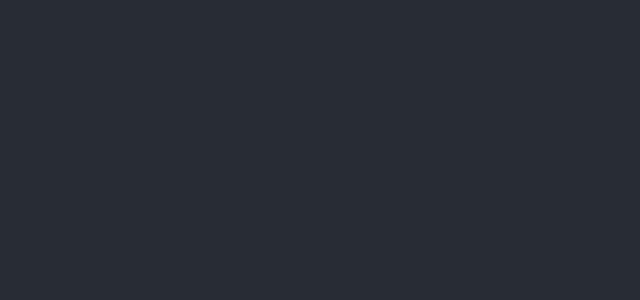
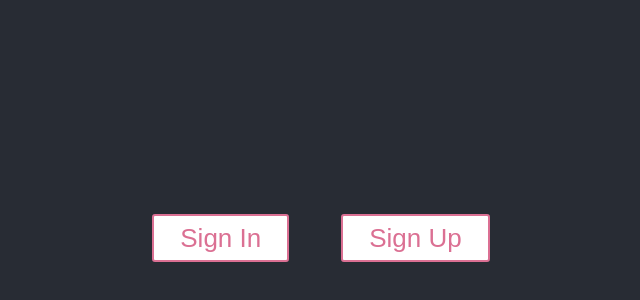
Before and after one commit to BloomTech-Labs/labs-team-home, a React (Create React App) app in the folder frontend/: page / in a window 1280 px wide. Shown: the part 162-462 px from the top of the page, without its empty margins (319-959 px from the left). Built offline with nearby package versions, Linux system fonts and the light colour scheme.

Commit message:
Added Redux to app

```diff
--- a/frontend/src/App.js
+++ b/frontend/src/App.js
@@ -1,12 +1,15 @@
 import React, { Component } from 'react';
 import logo from './logo.svg';
 import './App.css';
+import LandingView from './LandingView/containers/LandingView';
 
 class App extends Component {
 	render() {
 		return (
 			<div className="App">
-				<header className="App-header" />
+				<header className="App-header">
+					<LandingView />
+				</header>
 			</div>
 		);
 	}
--- a/frontend/src/LandingView/components/SignInSignUp.js
+++ b/frontend/src/LandingView/components/SignInSignUp.js
@@ -4,11 +4,13 @@ import Button from '../components/SignInUpButton';
 
 let btn1 = 'Sign In',
 	btn2 = 'Sign Up';
-export default (SignInSignUp = () => {
+const SignInSignUp = () => {
 	return (
 		<div>
 			<Button btnprop={btn1} />
 			<Button btnprop={btn2} />
 		</div>
 	);
-});
+};
+
+export default SignInSignUp;
--- a/frontend/src/LandingView/components/SignInUpButton.js
+++ b/frontend/src/LandingView/components/SignInUpButton.js
@@ -1,11 +1,10 @@
 import React from 'react';
 import styled from 'styled-components';
+import BtnStyled from '../styles/SignInSignUpButtonStyled';
 
-export default (Button = props => {
-	console.log(props);
+const Button = props => {
+	let btnLabel = props.btnprop;
+	return <BtnStyled>{btnLabel}</BtnStyled>;
+};
 
-	return (
-		// <div>{props.data.signin or up}</div>
-		<div>button</div>
-	);
-});
+export default Button;
--- a/frontend/src/LandingView/styles/SignInSignUpButtonStyled.js
+++ b/frontend/src/LandingView/styles/SignInSignUpButtonStyled.js
@@ -1 +1,13 @@
 import styled from 'styled-components';
+
+const BtnStyled = styled.button`
+	background: ${props => (props.primary ? 'palevioletred' : 'white')};
+	color: ${props => (props.primary ? 'white' : 'palevioletred')};
+	font-size: 1em;
+	margin: 1em;
+	padding: 0.25em 1em;
+	border: 2px solid palevioletred;
+	border-radius: 3px;
+`;
+
+export default BtnStyled;
--- a/frontend/src/index.js
+++ b/frontend/src/index.js
@@ -1,10 +1,16 @@
 import React from 'react';
 import ReactDOM from 'react-dom';
+import { BrowserRouter } from 'react-router-dom';
 import './index.css';
 import App from './App';
 import * as serviceWorker from './serviceWorker';
 
-ReactDOM.render(<App />, document.getElementById('root'));
+ReactDOM.render(
+	<BrowserRouter>
+		<App />
+	</BrowserRouter>,
+	document.getElementById('root')
+);
 
 // If you want your app to work offline and load faster, you can change
 // unregister() to register() below. Note this comes with some pitfalls.
```
